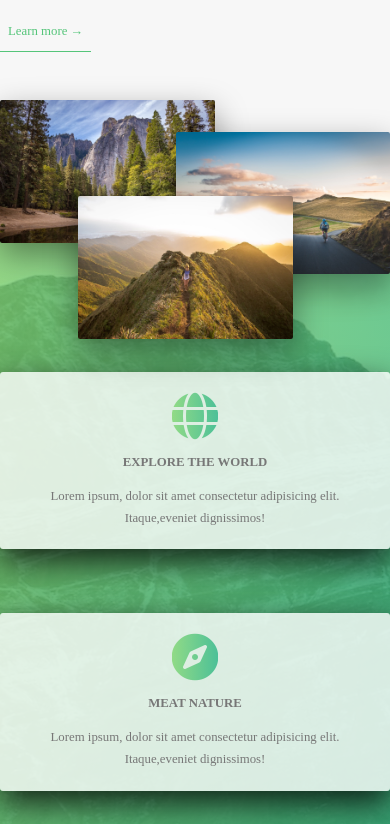
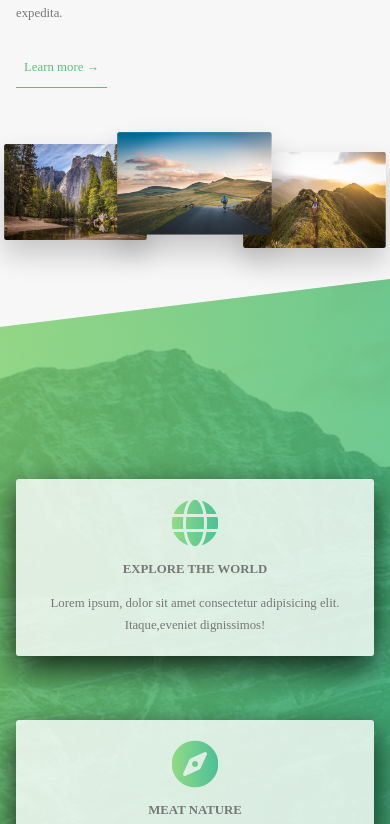
Before and after one commit to Akhi4009/Natours, a website: page Natours/index.html in a window 390 px wide. Shown: the part 1176-2000 px from the top of the page. Drawn offline with Linux system fonts and the light colour scheme.

Commit message:
adding media queries

```diff
--- a/Natours/sass/base/_utilities.scss
+++ b/Natours/sass/base/_utilities.scss
@@ -2,9 +2,22 @@
     text-align: center !important;
 }
 
-.u-margin-bottom-big {margin-bottom: 8rem !important;}
+.u-margin-bottom-big {
+    margin-bottom: 8rem !important;
+
+    @include respond(tab-port) {
+        margin-bottom: 5rem !important;
+    }
+}
 .u-margin-bottom-small {margin-bottom: 1.5rem !important;};
-.u-margin-bottom-medium {margin-bottom: 4rem !important;};
+.u-margin-bottom-medium {
+    margin-bottom: 4rem !important;
+
+    @include respond(tab-port) {
+        margin-bottom: 3rem !important;
+    }
+
+};
 .u-margin-top-big {margin-top: 8rem !important;}
 .u-margin-top-small {margin-top: 1.5rem !important;}
 .u-margin-top-medium {margin-top: 4rem !important;}
--- a/Natours/sass/components/_composition.scss
+++ b/Natours/sass/components/_composition.scss
@@ -10,19 +10,44 @@
       transition: all 0.2s;
       outline-offset: 2rem;
 
+      @include respond (tab-port){
+        float: left;
+        position: relative;
+        width: 33.33%;
+        box-shadow: 0 1.5rem 3rem rgba($color-black, 0.2);
+      }
+
       &--p1 {
         left: 0;
         top: -2rem;
+        @include respond(tab-port){
+          top: 0;
+          transform: scale(1.2);
+        }
 
       }
       &--p2{
         right:0;
-        top:2rem
+        top:2rem;
+
+         @include respond(tab-port){
+          top: -1rem;
+          transform: scale(1.3);
+          z-index: 100;
+        }
       }
 
       &--p3{
         left:20%;
         top:10rem;
+
+        @include respond(tab-port){
+          top: 1rem;
+          left:0;
+          transform: scale(1.2);
+
+
+        }
       }
 
       &:hover{
--- a/Natours/sass/layout/_footer.scss
+++ b/Natours/sass/layout/_footer.scss
@@ -3,9 +3,17 @@
     padding: 10rem 0;
     font-size: 1.4rem;
 
+    @include respond(tab-port){
+        padding: 8rem 0;
+    }
+
     &__logo-box {
         text-align: center;
         margin-bottom: 8rem;
+
+        @include respond(tab-port) {
+           margin-bottom: 6rem;
+        }
     }
 
     &__list {
@@ -23,6 +31,11 @@
         border-top: 1px solid $color-dark-gray;
         padding-top: 2rem;
         display: inline-block;
+
+        @include respond(tab-port) {
+            width: 100%;
+            text-align: center;
+        }
     }
 
 
@@ -47,8 +60,16 @@
     &__copyright {
         color: $color-gray-light-1;
         border-top: 1px solid $color-dark-gray;
+        float: right;
+        padding: 2rem 0;
+        width: 80%;
 
-        float: right;
+    @include respond(tab-port) {
+        float: none;
+        width: 100%;
+        text-align: center;
+    }
+
     }
 
 }
--- a/Natours/sass/layout/_grid.scss
+++ b/Natours/sass/layout/_grid.scss
@@ -12,7 +12,8 @@
     }
 
 @include respond(tab-port) {
-     max-width: 50rem
+     max-width: 50rem;
+     padding: 2rem;
 }
 
 //use clear for float
--- a/Natours/sass/layout/_header.scss
+++ b/Natours/sass/layout/_header.scss
@@ -10,6 +10,11 @@
     background-position: top;
     position: relative;
     clip-path:polygon(0 0, 100% 0, 100% 75vh, 0 100%);
+
+
+    @include respond (phone) {
+        clip-path:polygon(0 0, 100% 0, 100% 85vh, 0 100%);
+    }
 
     &__logo-box{
         position: absolute;
--- a/Natours/sass/layout/_navigation.scss
+++ b/Natours/sass/layout/_navigation.scss
@@ -16,6 +16,12 @@
         z-index: 2000;
         box-shadow: 0 1rem 2rem rgba($color-black,.1);
         cursor: pointer;
+
+        @include respond (tab-port) {
+           top: 4rem;
+           right: 4rem;
+
+        }
     }
 
     &__background {
@@ -30,7 +36,14 @@
          transition: all .8s ;
 
 
-        //  transform: scale(80);
+
+        @include respond (tab-port) {
+            top: 4rem;
+            right: 4rem;
+
+         }
+
+
 
     }
 
--- a/Natours/sass/pages/_home.scss
+++ b/Natours/sass/pages/_home.scss
@@ -1,7 +1,9 @@
 .section-about {
     background-color: $color-gray-light-1;
-    padding: 25rem 0;
+    padding: 25rem 0 20rem 0;
     margin-top: -20vh;
+
+
 
 }
 
@@ -21,6 +23,8 @@ transform: skewy(-7deg);
 
     transform: skewy(7deg);
 }
+
+
 }
 
 .section-tours {
@@ -28,6 +32,10 @@ transform: skewy(-7deg);
     background-color: $color-gray-light-1;
     padding: 25rem 0 10rem 0;
     margin-top: -12rem;
+
+    @include respond(tab-port) {
+        padding: 20rem 0 10rem 0;
+    }
 }
 
  .section-stories {
@@ -35,11 +43,15 @@ transform: skewy(-7deg);
      position: relative;
     }
 
+
+
 .section-book  {
     padding: 15rem 0;
-    margin: 15rem 0;
+
     background-image: linear-gradient(to right bottom, $color-primary-light, $color-primary-dark);
-
+    @include respond(tab-port){
+        padding: 10rem 0;
+       }
 }
 
 .book {
```
Also changed, not shown: Natours/css/style.css.
